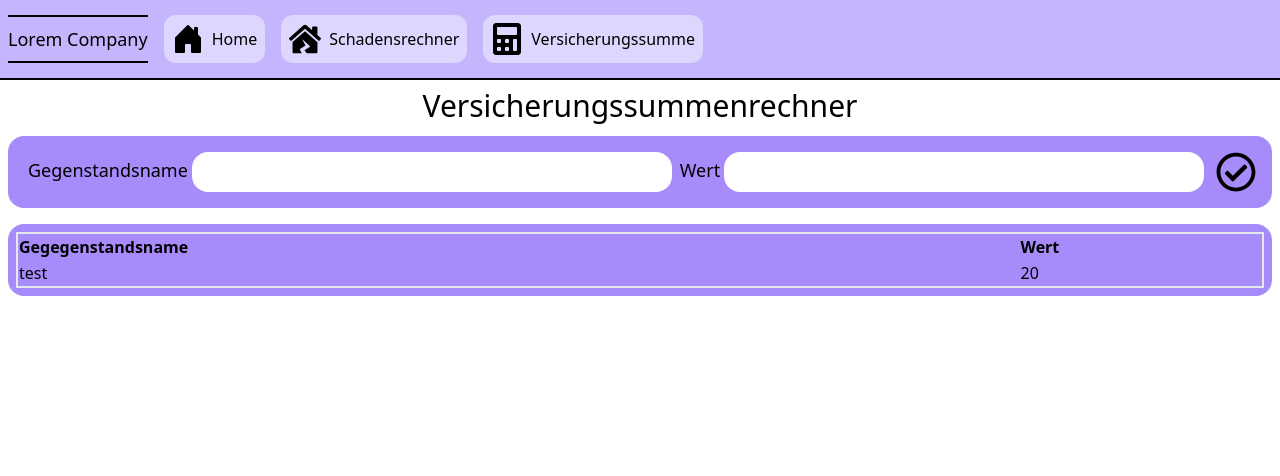
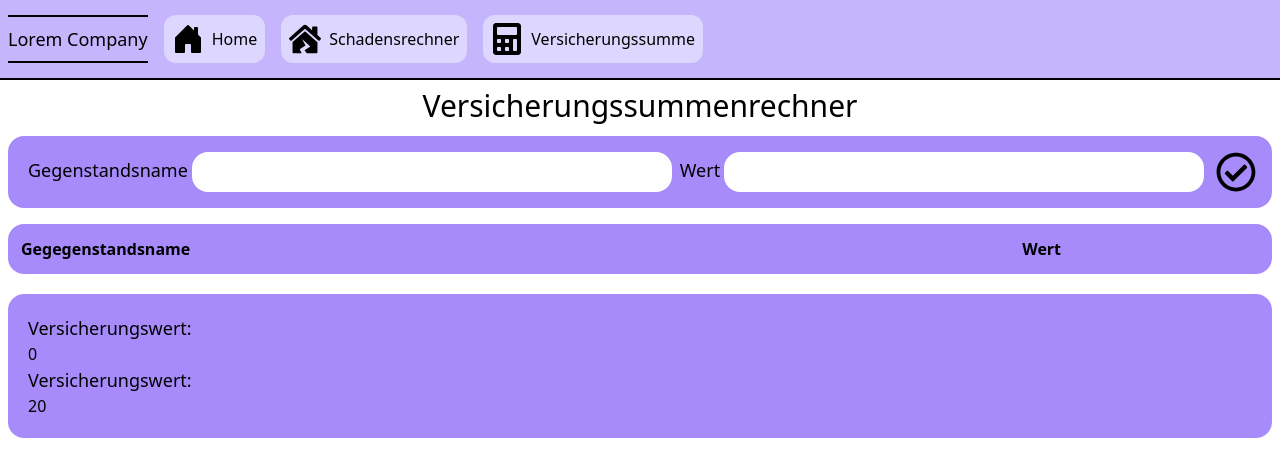
Before and after one commit to Jelenal1/Versicherungsrechner_bbw, a React (Vite) app in the folder calculator_app/: page /insurancecalculator in a window 1280 px wide. Shown: the top 476 px of the page. Built offline with nearby package versions, Linux system fonts and the light colour scheme.

Commit message:
I finished a first working version of the insurance calculator without crud functionality yet

```diff
--- a/calculator_app/src/components/InsuranceCalculator.jsx
+++ b/calculator_app/src/components/InsuranceCalculator.jsx
@@ -4,13 +4,7 @@ import Navbar from "./Navbar";
 import InsuranceCalculatorItems from "./InsuranceCalculatorItems";
 
 function InsuranceCalculator() {
-  const [houseItems, setHouseItems] = useState([
-    {
-      id: 1,
-      name: "test",
-      value: 20,
-    },
-  ]);
+  const [houseItems, setHouseItems] = useState([]);
   return (
     <>
       <Navbar />
--- a/calculator_app/src/components/InsuranceCalculatorItems.jsx
+++ b/calculator_app/src/components/InsuranceCalculatorItems.jsx
@@ -1,8 +1,8 @@
 function InsuranceCalculatorItems({ houseItems }) {
   const styles = {
     heading: `text-3xl text-center mb-3`,
-    formcontainer: `flex max-w-7xl mx-auto bg-violet-400 rounded-2xl p-2`,
-    table: `border-2 min-w-fit w-full`,
+    formcontainer: `flex max-w-7xl mx-auto mb-5 bg-violet-400 rounded-2xl`,
+    table: `min-w-fit w-full`,
     label: `ml-1 mb-1 text-lg`,
     inputfield: `rounded-2xl p-2 border-none focus:outline-none w-1/2`,
   };
@@ -16,10 +16,17 @@ function InsuranceCalculatorItems({ houseItems }) {
         </tr>
       );
     });
+  const getValue = () => {
+    let sum = 0;
+    houseItems.forEach((item) => {
+      sum = sum + parseInt(item.value);
+    });
+    return sum;
+  };
   return (
     <>
       <div className="p-2">
-        <div className={styles.formcontainer}>
+        <div className={styles.formcontainer + " p-3"}>
           <table className={styles.table}>
             <tr key={"headings"}>
               <th className="text-left">Gegegenstandsname</th>
@@ -28,6 +35,18 @@ function InsuranceCalculatorItems({ houseItems }) {
             {renderColumn()}
           </table>
         </div>
+        <div className={styles.formcontainer + " p-5"}>
+          <div>
+            <div>
+              <h2 className="text-lg">Versicherungswert:</h2>
+              <h2>{getValue()}</h2>
+            </div>
+            <div>
+              <h2 className="text-lg">Versicherungswert:</h2>
+              <h2>{getValue() + 20}</h2>
+            </div>
+          </div>
+        </div>
       </div>
     </>
   );
```
